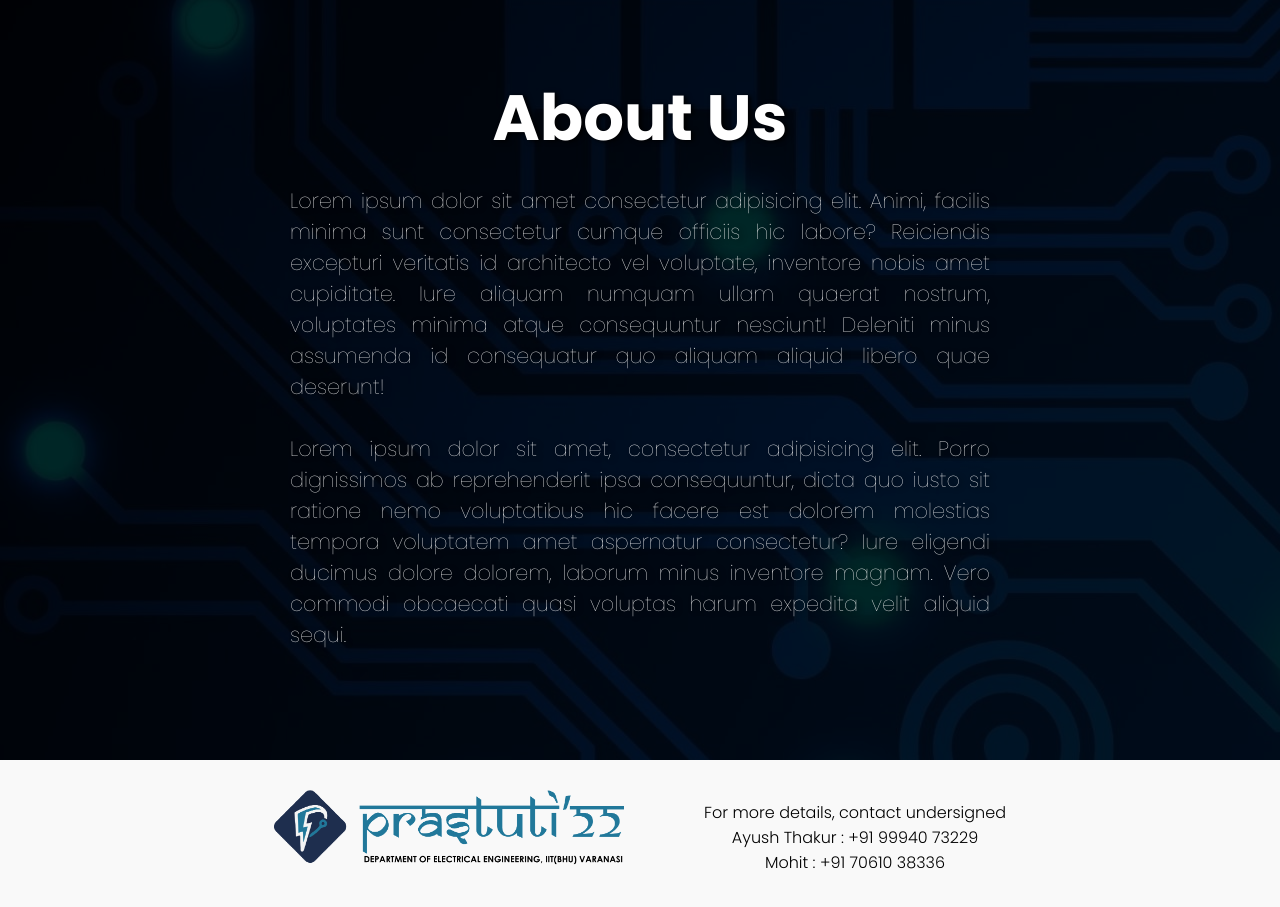
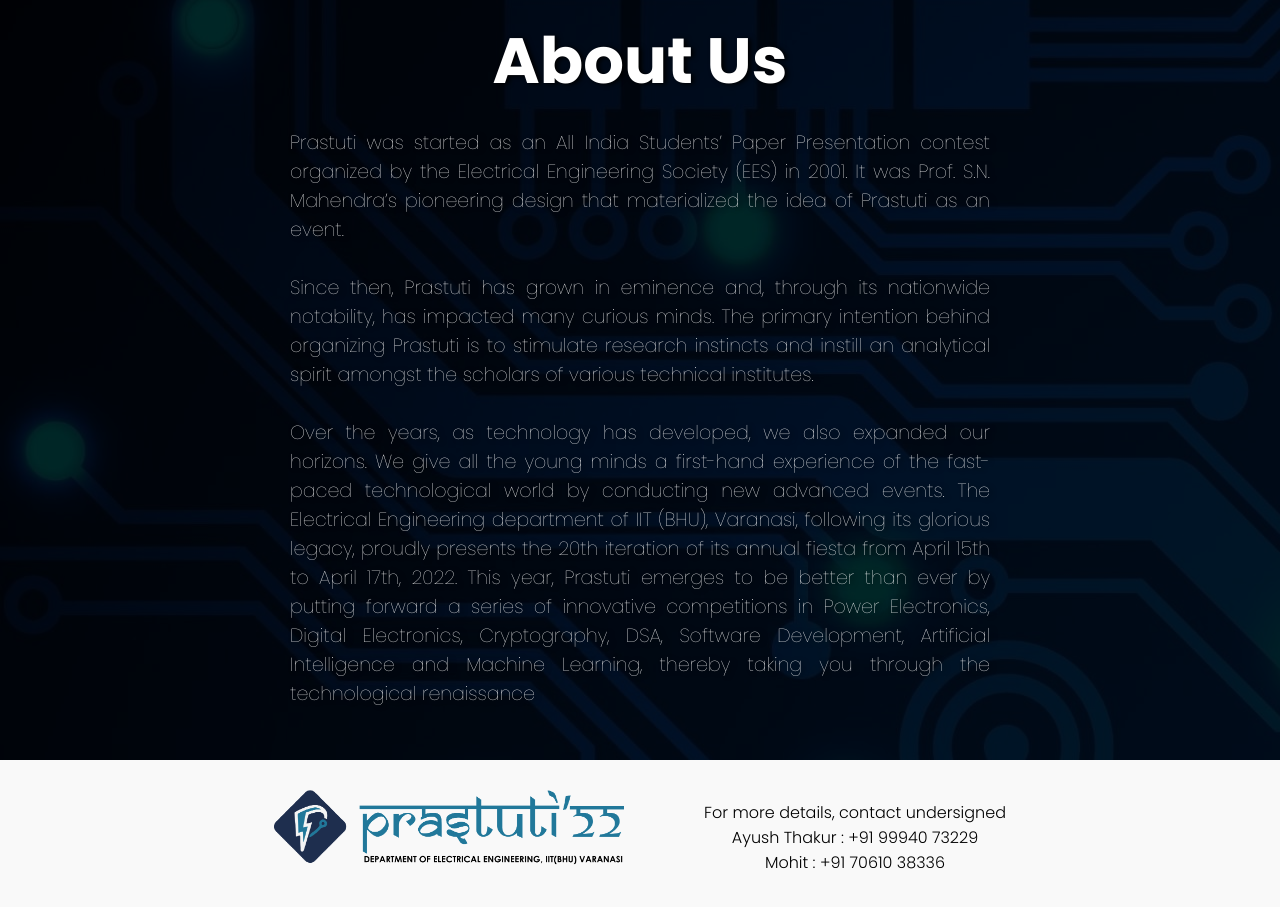
Before and after one commit to cyborg7459/prastuti-frontend, a React (Create React App) app: page / in a window 1280 px wide. Shown: the part 840-1747 px from the top of the page. Built offline with nearby package versions, Linux system fonts and the light colour scheme.

Commit message:
add about us

```diff
--- a/src/pages/Homepage/homePage.jsx
+++ b/src/pages/Homepage/homePage.jsx
@@ -42,11 +42,13 @@
                 <div className="overlay shadow-heading">
                     <Fade duration={1000}>
                         <h1 className='size40'>About Us</h1>
-                        <p className='size13'>
-                            Lorem ipsum dolor sit amet consectetur adipisicing elit. Animi, facilis minima sunt consectetur cumque officiis hic labore? Reiciendis excepturi veritatis id architecto vel voluptate, inventore nobis amet cupiditate. Iure aliquam numquam ullam quaerat nostrum, voluptates minima atque consequuntur nesciunt! Deleniti minus assumenda id consequatur quo aliquam aliquid libero quae deserunt!
+                        <p>
+                            Prastuti was started as an All India Students’ Paper Presentation contest organized by the Electrical Engineering Society (EES) in 2001. It was Prof. S.N. Mahendra’s pioneering design that materialized the idea of Prastuti as an event.
                             <br /><br />
-                            Lorem ipsum dolor sit amet, consectetur adipisicing elit. Porro dignissimos ab reprehenderit ipsa consequuntur, dicta quo iusto sit ratione nemo voluptatibus hic facere est dolorem molestias tempora voluptatem amet aspernatur consectetur? Iure eligendi ducimus dolore dolorem, laborum minus inventore magnam. Vero commodi obcaecati quasi voluptas harum expedita velit aliquid sequi.
-
+                            Since then, Prastuti has grown in eminence and, through its nationwide notability, has impacted many curious minds. The primary intention behind organizing Prastuti is to stimulate research instincts and instill an analytical spirit amongst the scholars of various technical institutes.
+                            <br /><br />
+                            Over the years, as technology has developed, we also expanded our horizons. We give all the young minds a first-hand experience of the fast-paced technological world by conducting new advanced events.
+The Electrical Engineering department of IIT (BHU), Varanasi, following its glorious legacy, proudly presents the 20th iteration of its annual fiesta from April 15th to April 17th, 2022. This year, Prastuti emerges to be better than ever by putting forward a series of innovative competitions in Power Electronics, Digital Electronics, Cryptography, DSA, Software Development, Artificial Intelligence and Machine Learning, thereby taking you through the technological renaissance
                         </p>
                     </Fade>
                 </div>
--- a/src/pages/Homepage/homeStyle.scss
+++ b/src/pages/Homepage/homeStyle.scss
@@ -98,9 +98,10 @@
                 max-width: 700px;
                 font-weight: 100;
                 text-align: justify;
+                font-size: 19px!important;
 
                 @media(max-width: 700px) {
-                    font-size: 14px!important;
+                    font-size: 13px!important;
                 }
             }
         }
```
